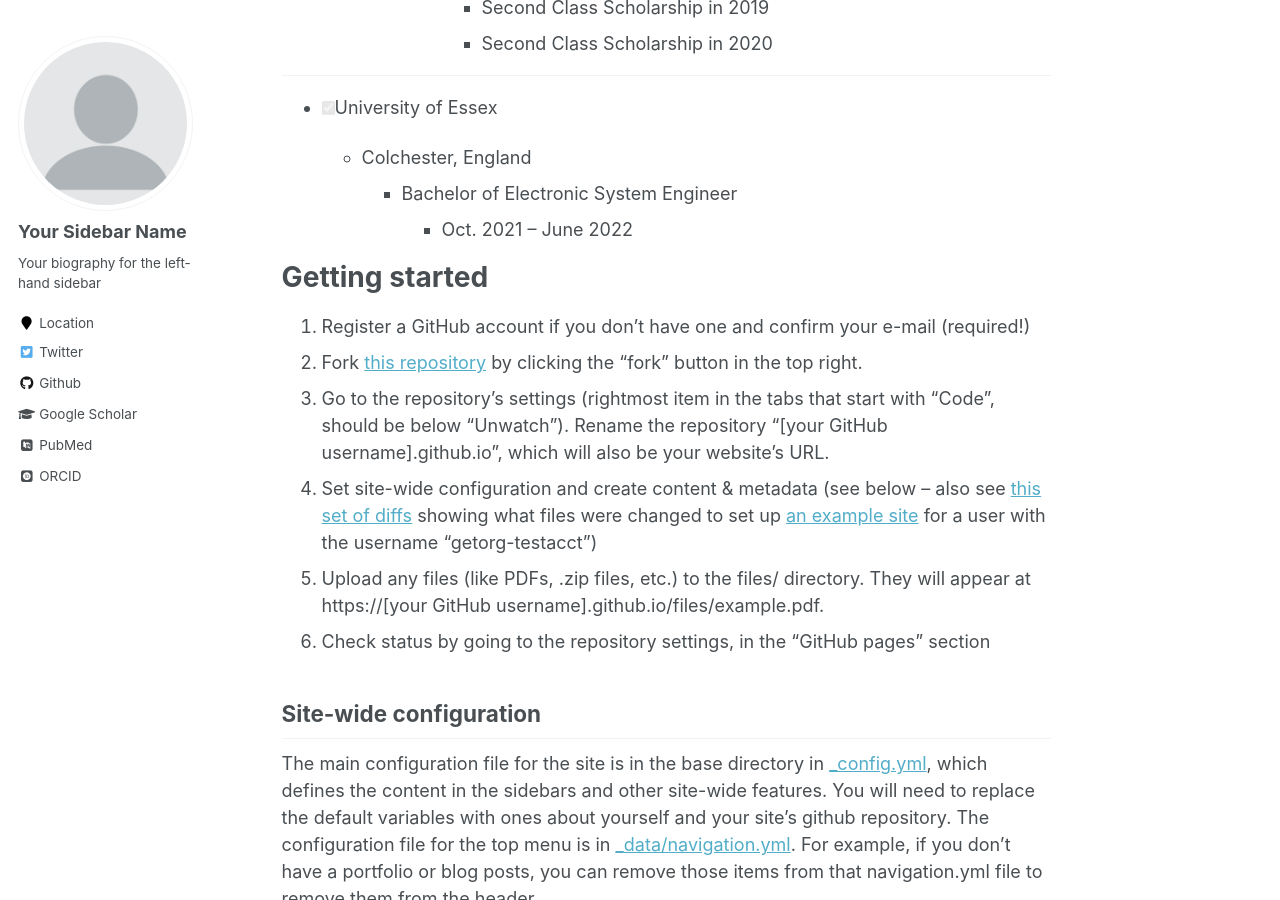
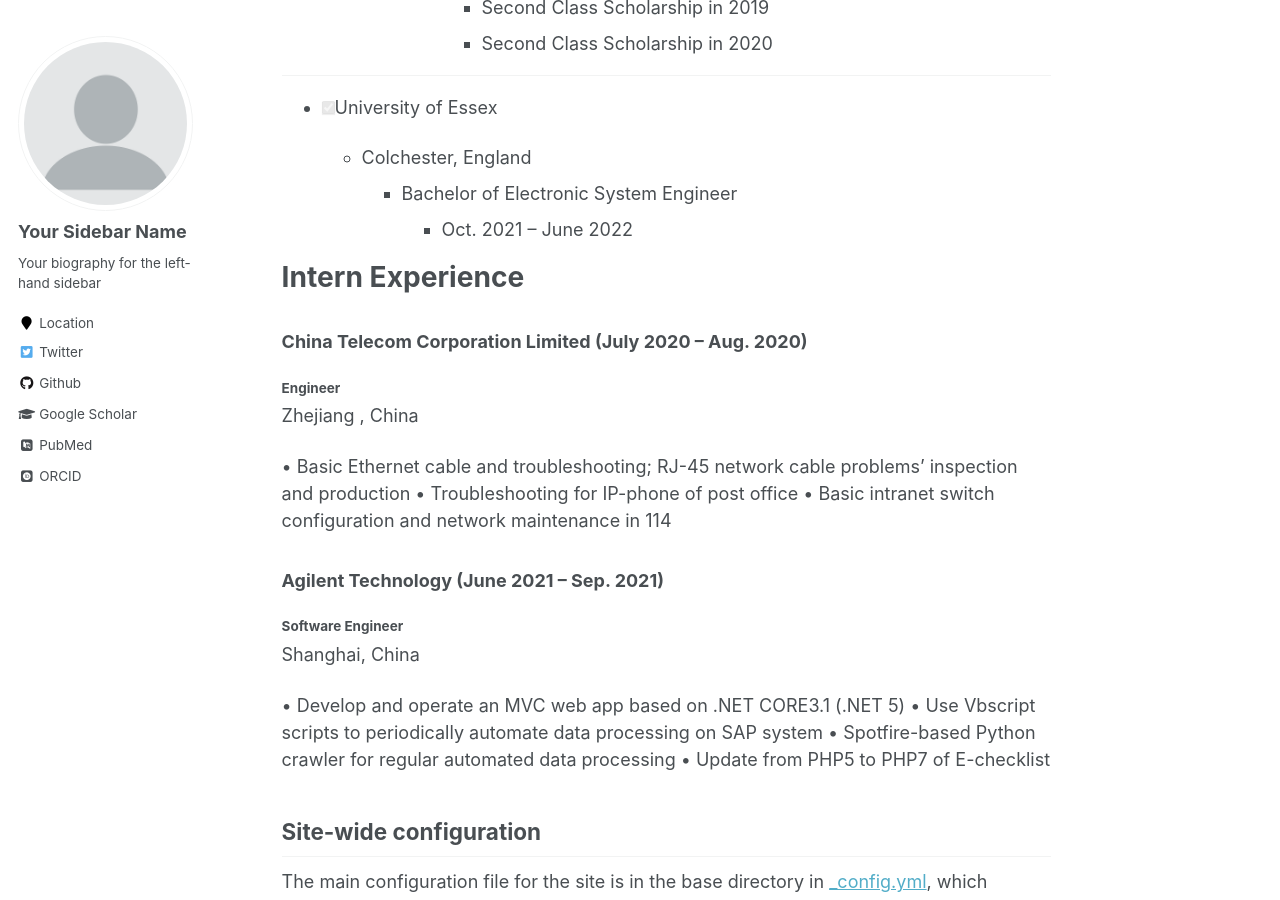
Before and after one commit to web4hangzai/web4hangzai.github.io, a Jekyll site: the page built from _pages/about.md, in a window 1280 px wide and 900 px high, scrolled down 517 px. Built offline with Jekyll 4.4.1, drawn with Linux system fonts in a browser that asks for light colours; some web fonts are replaced.

Commit message:
update intern Experience

```diff
--- a/_pages/about.md
+++ b/_pages/about.md
@@ -30,15 +30,31 @@ Education
     - Bachelor of Electronic System Engineer
       - Oct. 2021 – June 2022
 
-Getting started
-===============
+Intern Experience
+=================
 
-1. Register a GitHub account if you don't have one and confirm your e-mail (required!)
-2. Fork [this repository](https://github.com/academicpages/academicpages.github.io) by clicking the "fork" button in the top right.
-3. Go to the repository's settings (rightmost item in the tabs that start with "Code", should be below "Unwatch"). Rename the repository "[your GitHub username].github.io", which will also be your website's URL.
-4. Set site-wide configuration and create content & metadata (see below -- also see [this set of diffs](http://archive.is/3TPas) showing what files were changed to set up [an example site](https://getorg-testacct.github.io) for a user with the username "getorg-testacct")
-5. Upload any files (like PDFs, .zip files, etc.) to the files/ directory. They will appear at https://[your GitHub username].github.io/files/example.pdf.
-6. Check status by going to the repository settings, in the "GitHub pages" section
+
+### China Telecom Corporation Limited (July 2020 – Aug. 2020)
+
+##### Engineer
+Zhejiang , China
+
+• Basic Ethernet cable and troubleshooting; RJ-45 network cable problems' inspection and production
+• Troubleshooting for IP-phone of post office
+• Basic intranet switch configuration and network maintenance in 114
+
+
+### Agilent Technology (June 2021 – Sep. 2021)
+
+##### Software Engineer
+Shanghai, China
+
+
+• Develop and operate an MVC web app based on .NET CORE3.1 (.NET 5)
+• Use Vbscript scripts to periodically automate data processing on SAP system
+• Spotfire-based Python crawler for regular automated data processing
+• Update from PHP5 to PHP7 of E-checklist
+
 
 Site-wide configuration
 -----------------------
```
